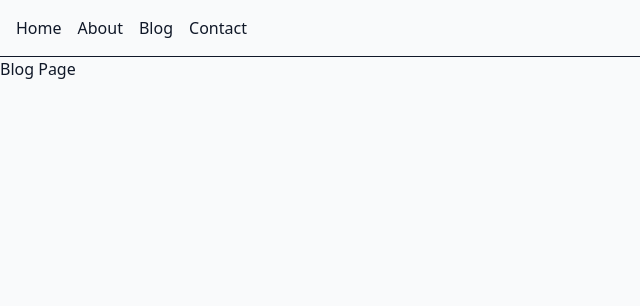
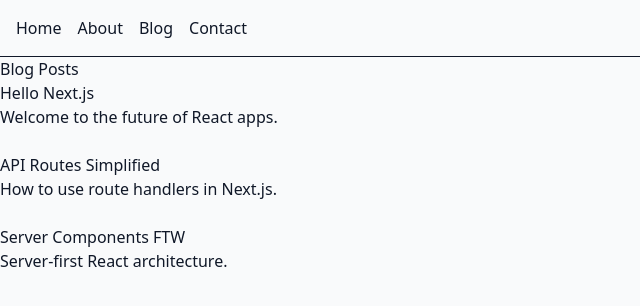
Before and after one commit to dkay9/Next-blog-demo, a Next.js app: page /blog in a window 1280 px wide. Shown: the top 306 px of the page, without its empty margins (0-640 px from the left). Built offline with nearby package versions, Linux system fonts and the light colour scheme.

Commit message:
new push

```diff
--- /dev/null
+++ b/src/app/api/posts/route.ts
@@ -0,0 +1,11 @@
+import { NextResponse } from "next/server";
+
+export async function GET() {
+    const posts = [
+        { id: 1, title: "Hello Next.js", body: "Welcome to the future of React apps." },
+        { id: 2, title: "API Routes Simplified", body: "How to use route handlers in Next.js." },
+        { id: 3, title: "Server Components FTW", body: "Server-first React architecture." },
+    ]
+
+    return NextResponse.json(posts);
+}
--- a/src/app/blog/page.tsx
+++ b/src/app/blog/page.tsx
@@ -5,8 +5,28 @@
     description: "Blog Page of the Next.js App"
 }
 
-export default function BlogPage() {
+type Post = {
+  id: number;
+  title: string;
+  body?: string;
+};
+
+
+export default async function BlogPage() {
+    const res = await fetch("http://localhost:3000/api/posts", {
+        next: { revalidate: 0 }
+    })
+    const posts: Post[] = await res.json();
     return (
-        <h1>Blog Page</h1>
+        <main>
+            <h1>Blog Posts</h1>
+
+            {posts.map((post) => (
+                <article key={post.id} className="mb-6">
+                    <h2>{post.title}</h2>
+                    <p>{post.body}</p>
+                </article>
+            ))}
+        </main>
     )
 }
```
